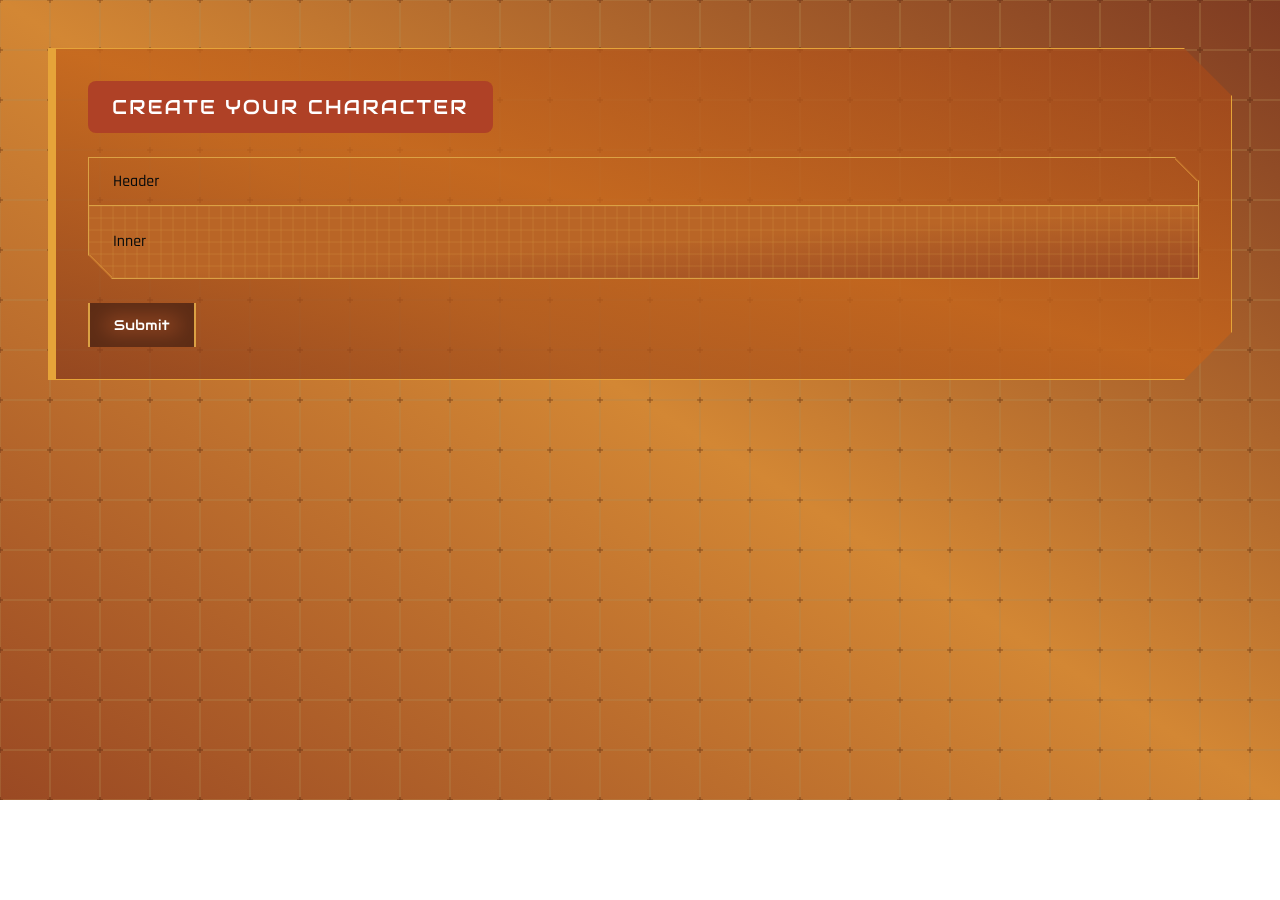
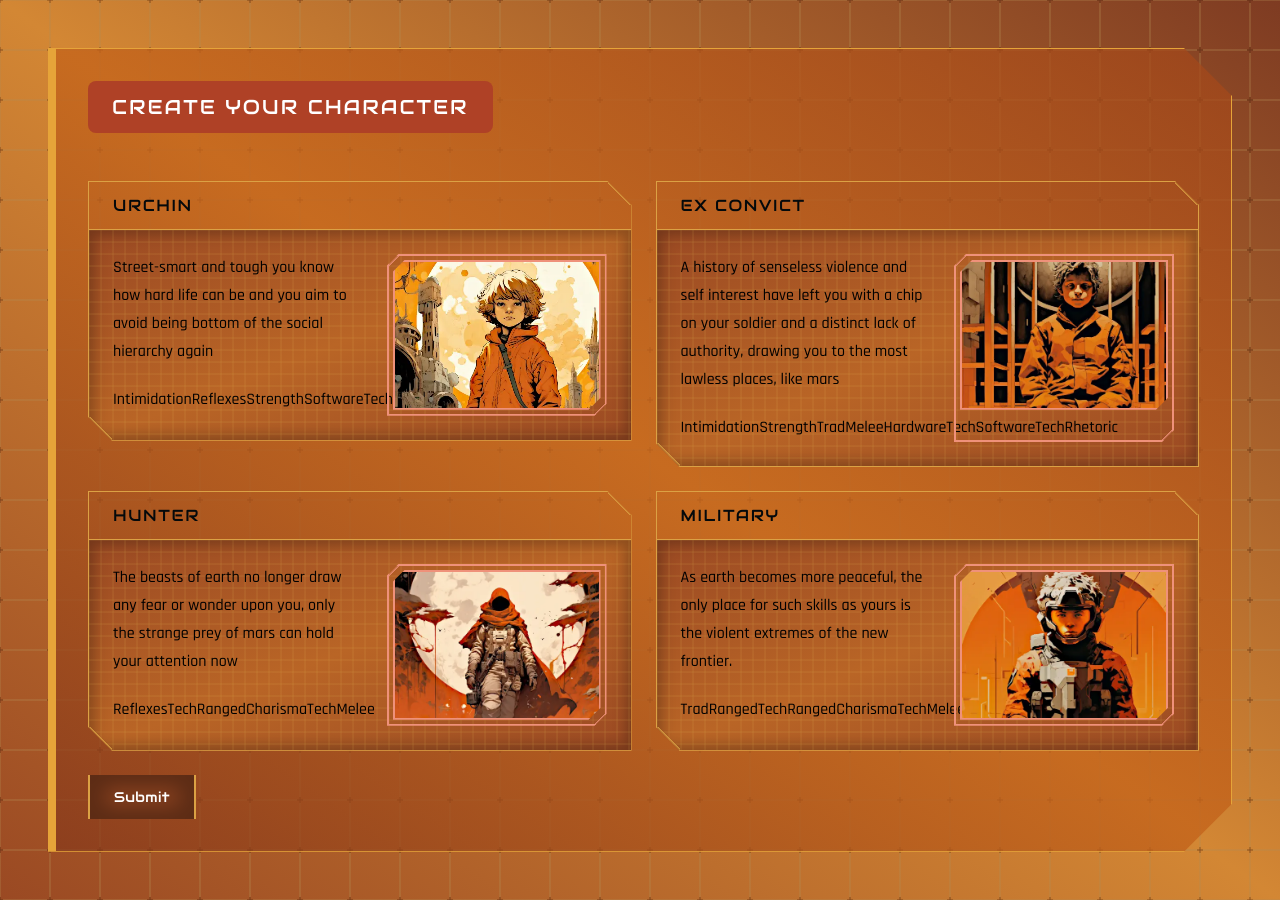
Before and after one commit to aronedwards91/pirate-text-mmo, a Next.js app: page /setup in a window 1280 px wide. Before the commit the page ends 800 px from the top, so only its background shows below. Built offline with nearby package versions, Linux system fonts and the light colour scheme.

Commit message:
card styling

```diff
--- a/app/content/client/setup/background.ts
+++ b/app/content/client/setup/background.ts
@@ -65,6 +65,6 @@ export const backgrounds: Record<Background, BackgroundData> = {
       { skillId: SkillIDKey.Charisma, value: -5 },
       { skillId: SkillIDKey.TechMelee, value: -5 },
     ],
-    icon: "/icons/setup/background/bg-military.webp",
+    icon: "/icons/setup/background/bg-soldier.webp",
   },
 };
--- a/app/globals.css
+++ b/app/globals.css
@@ -57,6 +57,48 @@
   content: "";
 }
 
+.corner-cut-alt-border {
+  clip-path: polygon(
+    calc(0% + 0.75em) 0,
+    100% 0,
+    100% calc(100% - 0.75em),
+    calc(100% - 0.75em) 100%,
+    0 100%,
+    0 calc(0% + 0.75em)
+  );
+}
+.corner-cut-alt-border {
+  @apply relative border-2 border-flame-400;
+}
+.corner-cut-alt-border::before,
+.corner-cut-alt-border::after {
+  position: absolute;
+  content: "";
+  width: 0.75em;
+  height: 0.75em;
+  z-index: 1;
+}
+.corner-cut-alt-border::before {
+  top: -2px;
+  left: -2px;
+  background: linear-gradient(
+    to top left,
+    transparent calc(50% - 2px),
+    theme("colors.flame.400") 0,
+    transparent calc(50% + 1px)
+  );
+}
+.corner-cut-alt-border::after {
+  bottom: -2px;
+  right: -2px;
+  background: linear-gradient(
+    to bottom right,
+    transparent calc(50% - 2px),
+    theme("colors.flame.400") 0,
+    transparent calc(50% + 1px)
+  );
+}
+
 .corner-cut {
   min-height: 192px;
   clip-path: polygon(
@@ -87,7 +129,7 @@
 }
 
 .corner-cut-line {
-  @apply relative border border-sand-400;
+  @apply transition-all duration-300 relative border border-sand-400;
   clip-path: polygon(
     0 0,
     calc(100% - 1.5em) 0,
@@ -96,36 +138,55 @@
     1.5em 100%,
     0 calc(100% - 1.5em)
   );
+  --gradient-line: theme("colors.sand.400");
 }
 .corner-cut-line .border-b {
   @apply border-sand-400 h-12;
 }
 .corner-cut-line::before,
-.corner-cut-line::after
- {
+.corner-cut-line::after {
   position: absolute;
   content: "";
   width: 1.5em;
   height: 1.5em;
   z-index: 1;
- }
+
+}
 .corner-cut-line::before {
   top: -1px;
   right: -1px;
   background: linear-gradient(
     to top right,
     transparent calc(50% - 2px),
-    theme('colors.sand.500') 0,
+    theme("colors.sand.400") 0,
     transparent calc(50% + 1px)
   );
 }
-.corner-cut-line::after{
+.corner-cut-line::after {
   bottom: -1px;
   left: -1px;
   background: linear-gradient(
     to bottom left,
     transparent calc(50% - 2px),
-    theme('colors.sand.500') 0,
+    var(--gradient-line) 0,
     transparent calc(50% + 1px)
   );
 }
+.corner-cut-line .bg-inner {
+ @apply transition-all duration-300 bg-gradient-to-tl from-sand-700 via-sand-600 to-sand-700 shadow-inner-lg;
+}
+/* .corner-cut-line modifiers */
+.corner-cut-line:hover .bg-inner {
+  @apply shadow-inner-2xl ;
+ }
+ .corner-cut-line.selected .bg-inner {
+   @apply from-sand-600 via-sand-500 to-sand-600;
+  }
+.corner-cut-line.selected {
+  @apply border-sand-200;
+  --gradient-line: theme("colors.sand.200");
+  --x: 50%;
+}
+.corner-cut-line.selected .border-b {
+  @apply border-sand-200;
+}
--- a/components/card/choice.tsx
+++ b/components/card/choice.tsx
@@ -3,14 +3,16 @@ import { ReactNode } from "react";
 export function CardChoice({
   header,
   children,
+  selected
 }: {
   header: ReactNode;
   children: ReactNode;
+  selected: boolean;
 }) {
   return (
-    <div className="corner-cut-line ">
-      <div className="border-b flex items-center px-6">{header}</div>
-      <div className=" bg-gradient-to-tl from-sand-700 via-sand-600 to-sand-600">
+    <div className={`corner-cut-line ${selected && 'selected'}`}>
+      <div className="border-b flex items-center px-6 font-big font-normal tracking-widest no-prose uppercase">{header}</div>
+      <div className={`bg-inner`}>
         <div
           className="p-6 min-h-[4rem]"
           style={{
--- a/containers/setup/form.tsx
+++ b/containers/setup/form.tsx
@@ -1,19 +1,88 @@
-'use client'
+"use client";
 
+import { backgrounds } from "@/app/content/client/setup/background";
 import { SubmitButton } from "@/components/button/submit";
 import { CardChoice } from "@/components/card/choice";
 import { LabelHeader } from "@/components/label/header";
+import { useRef, useState } from "react";
+import { useForm, SubmitHandler, UseFormRegister } from "react-hook-form";
+
+type Character = {
+  background: string;
+  charClass: string;
+  faction: string;
+  startArea: string;
+};
+
+function BackgroundOptions({
+  value,
+  register,
+}: {
+  value: string | null;
+  register: UseFormRegister<Character>;
+}) {
+  return (
+    <div className="grid xl:grid-cols-2 gap-6">
+      {Object.entries(backgrounds).map(([key, val]) => (
+        <div key={key}>
+          <input
+          className="hidden"
+            type="radio"
+            id={"background-" + key}
+            value={key}
+            {...register("background")}
+          />
+          <label htmlFor={"background-" + key} className="cursor-pointer">
+            <CardChoice header={val.title} selected={value === key}>
+              <div className="grid grid-cols-2">
+                <div className="prose">
+                  <p>{val.description}</p>
+
+                  <p>{val.bonuses.map((v) => v.skillId)} </p>
+                </div>
+
+                <div className="w-full flex justify-end">
+                  <div className="corner-cut-alt-border w-fit p-1">
+                    <img
+                      className="corner-cut-alt-border w-52"
+                      src={val.icon}
+                    />
+                  </div>
+                </div>
+              </div>
+            </CardChoice>
+          </label>
+        </div>
+      ))}
+    </div>
+  );
+}
 
 export function SetupForm() {
+  const {
+    register,
+    handleSubmit,
+    watch,
+    formState: { errors },
+  } = useForm<Character>();
+
   function onSubmit(data: unknown) {
     console.log("data", data);
   }
+  const formRef = useRef();
+
+  const background = watch("background");
 
   return (
-    <form className="flex flex-col gap-6" onSubmit={onSubmit}>
+    <form
+      ref={formRef.current}
+      className="flex flex-col gap-6"
+      onSubmit={onSubmit}
+    >
       <LabelHeader text="Create your Character" />
+      <p>{background}</p>
 
-      <CardChoice header="Header">Inner</CardChoice>
+      <BackgroundOptions register={register} value={background}/>
 
       <SubmitButton onClick={() => null}>Submit</SubmitButton>
     </form>
--- a/package.json
+++ b/package.json
@@ -8,14 +8,15 @@
   "dependencies": {
     "@supabase/ssr": "latest",
     "@supabase/supabase-js": "latest",
+    "@tailwindcss/typography": "^0.5.10",
     "autoprefixer": "10.4.15",
     "geist": "^1.0.0",
     "next": "latest",
     "postcss": "8.4.29",
     "react": "18.2.0",
     "react-dom": "18.2.0",
+    "react-hook-form": "^7.49.2",
     "tailwindcss": "3.3.3",
-    "@tailwindcss/typography": "^0.5.10",
     "typescript": "5.1.3"
   },
   "devDependencies": {
```
Also changed, not shown: 1 other file (tests, documents, lock files or other folders).
